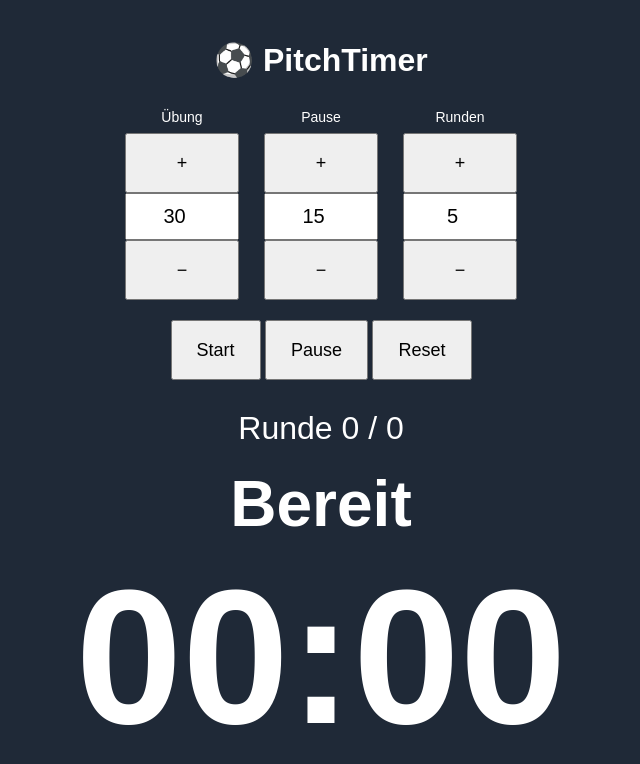
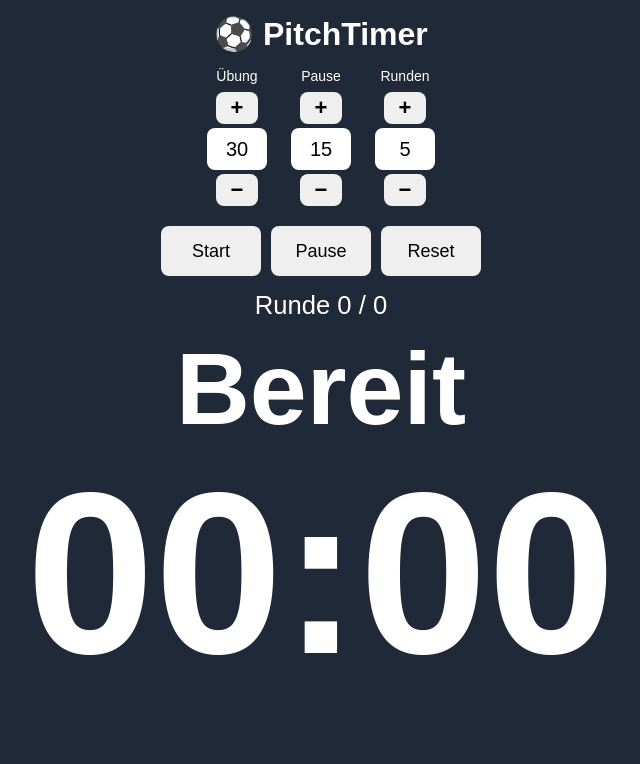
Before and after one commit to damokles/Pitchtimer, a plain HTML site: page index.html in a window 1280 px wide. Shown: the whole page, without its empty margins (319-959 px from the left). Drawn offline with Linux system fonts and the light colour scheme.

Commit message:
Update style.css

```diff
--- a/style.css
+++ b/style.css
@@ -1,110 +1,192 @@
-* html {
+* {
+    box-sizing: border-box;
+}
+
+html {
     touch-action: manipulation;
 }
 
 body {
+
+    margin: 0;
+    padding: 15px;
+
     min-height: 100vh;
-    overflow-x: hidden;
-}
 
-{
-    box-sizing: border-box;
-}
+    font-family: Arial, sans-serif;
 
-body {
-    margin: 0;
-    padding: 20px;
-    font-family: Arial, sans-serif;
     text-align: center;
 
+    color: white;
+
     background: #1f2937;
-    color: white;
 
     transition: background 0.4s ease;
 }
 
 h1 {
-    margin-bottom: 30px;
+
+    margin-top: 0;
+    margin-bottom: 15px;
 }
 
 .settings {
+
     display: flex;
+
     justify-content: center;
-    gap: 25px;
-    flex-wrap: wrap;
+
+    align-items: flex-start;
+
+    gap: 24px;
 
     margin-bottom: 20px;
 }
 
-.settings div {
+.control {
+
     display: flex;
+
     flex-direction: column;
+
+    align-items: center;
 }
 
-label {
+.control label {
+
+    font-size: 14px;
+
     margin-bottom: 8px;
-    font-size: 14px;
 }
 
-input {
-    width: 90px;
-    padding: 10px;
+.input-vertical {
+
+    display: flex;
+
+    flex-direction: column;
+
+    align-items: center;
+
+    gap: 4px;
+}
+
+.input-vertical button {
+
+    width: 42px;
+
+    height: 32px;
+
+    display: flex;
+
+    justify-content: center;
+
+    align-items: center;
+
+    padding: 0;
+
+    border: none;
+
+    border-radius: 8px;
+
+    font-size: 22px;
+
+    font-weight: bold;
+
+    line-height: 1;
+
+    cursor: pointer;
+}
+
+.input-vertical input {
+
+    width: 60px;
+
+    height: 42px;
+
+    text-align: center;
+
     font-size: 20px;
-    text-align: center;
+
+    border: none;
+
+    border-radius: 8px;
+}
+
+input[type="number"]::-webkit-inner-spin-button,
+input[type="number"]::-webkit-outer-spin-button {
+
+    -webkit-appearance: none;
+
+    margin: 0;
+}
+
+input[type="number"] {
+
+    appearance: textfield;
 }
 
 .buttons {
-    margin-top: 20px;
+
+    display: flex;
+
+    justify-content: center;
+
+    gap: 10px;
+
+    margin-bottom: 15px;
 }
 
-button {
-    min-height: 60px;
+.buttons button {
 
-    padding: 14px 24px;
+    width: 100px;
+
+    height: 50px;
+
+    border: none;
+
+    border-radius: 8px;
 
     font-size: 18px;
 
-    touch-action: manipulation;
-}
-
-button:hover {
-    opacity: 0.9;
+    cursor: pointer;
 }
 
 #round {
-    margin-top: 30px;
-    font-size: 2rem;
+
+    font-size: 1.6rem;
+
+    margin-top: 10px;
 }
 
 #status {
+
+    margin-top: 10px;
+
     font-size: 8vw;
+
     font-weight: bold;
-    margin-top: 20px;
 }
 
 #timer {
+
+    margin-top: 10px;
+
     font-size: 18vw;
+
     font-weight: bold;
 
-    margin-top: 20px;
     line-height: 1;
 }
 
 #nextAction {
-    font-size: 1.6rem;
-    margin-top: 15px;
-}
 
-.exercise {
-    color: #ffffff;
-}
+    margin-top: 10px;
 
-.pause {
-    color: #ffffff;
+    font-size: 1.2rem;
 }
 
 .warning {
-    color: #ff0000;
+    color: red;
 }
 
 .blink {
@@ -112,64 +194,38 @@ button:hover {
 }
 
 @keyframes blink {
+
     50% {
         opacity: 0.2;
     }
 }
 
-@media(max-width:700px){
+@media (max-width: 600px) {
+
+    .settings {
+
+        gap: 18px;
+    }
+
+    .buttons {
+
+        gap: 8px;
+    }
+
+    .buttons button {
+
+        width: 90px;
+
+        font-size: 16px;
+    }
 
     #timer {
-        font-size: 25vw;
+
+        font-size: 23vw;
     }
 
     #status {
+
         font-size: 12vw;
     }
-
-    button {
-        width: 100%;
-        margin-top: 10px;
-    }
-
 }
-.control {
-    display: flex;
-    flex-direction: column;
-    align-items: center;
-}
-
-.input-group {
-    display: flex;
-    align-items: center;
-    gap: 8px;
-}
-
-.input-group button {
-    width: 50px;
-    height: 50px;
-
-    font-size: 24px;
-    font-weight: bold;
-
-    border: none;
-    border-radius: 8px;
-
-    cursor: pointer;
-}
-
-.input-group input {
-    width: 90px;
-    text-align: center;
-}
-@media (orientation: landscape) {
-
-    #timer {
-        font-size: 15vw;
-    }
-
-    #status {
-        font-size: 5vw;
-    }
-
-}
```
